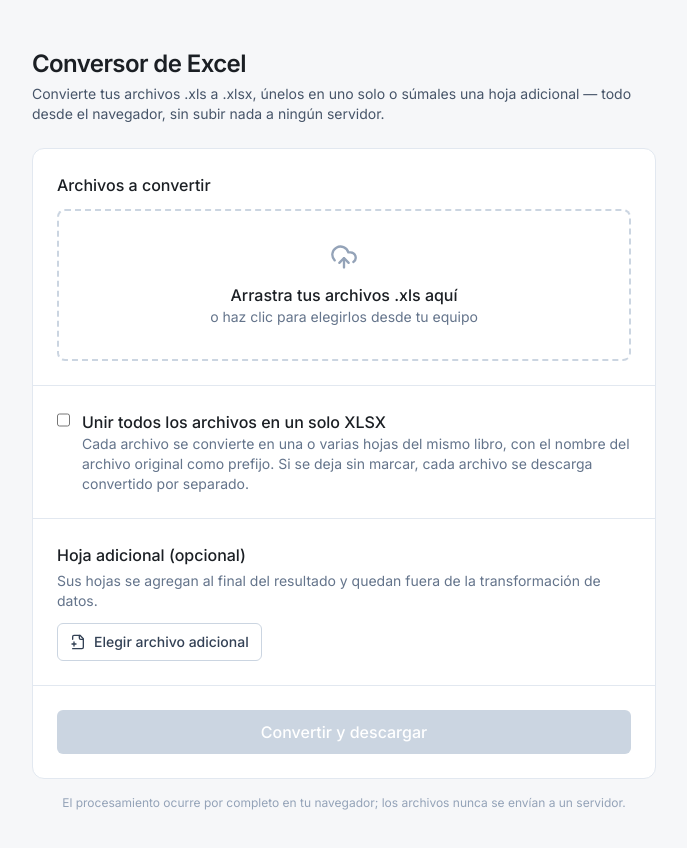
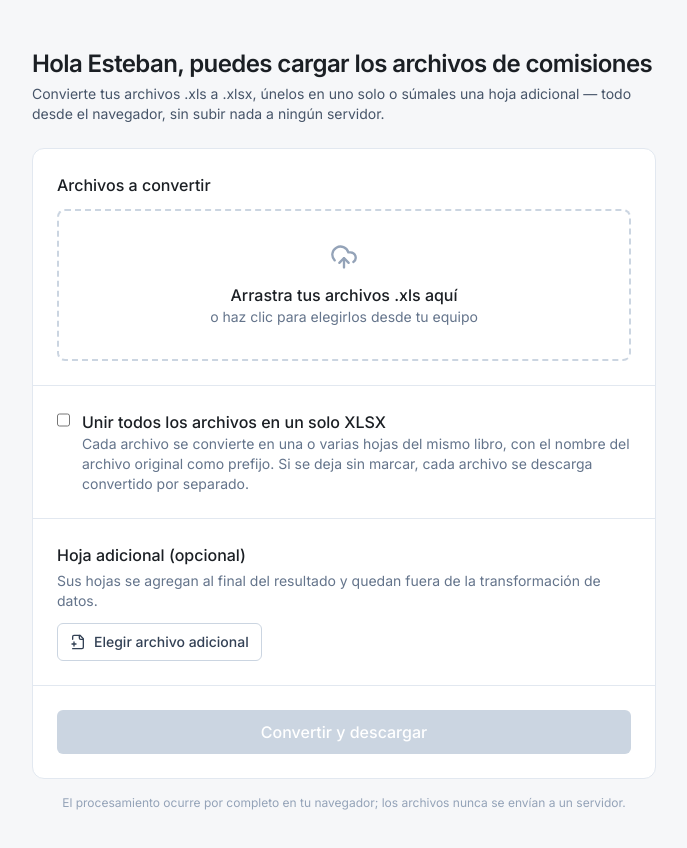
Before and after one commit to JoseGabrielYanez/ComisionesBF, a React (Vite) app: page / in a window 1280 px wide. Shown: the top 848 px of the page, without its empty margins (296-983 px from the left). Built offline with nearby package versions, Linux system fonts and the light colour scheme.

Commit message:
cambio en titulo

```diff
--- a/src/App.jsx
+++ b/src/App.jsx
@@ -222,7 +222,7 @@ export default function App() {
     <div className="min-h-screen bg-paper text-ink">
       <div className="mx-auto flex min-h-screen max-w-2xl flex-col justify-center px-6 py-12">
         <header className="mb-6">
-          <h1 className="text-2xl font-semibold tracking-tight">Conversor de Excel</h1>
+          <h1 className="text-2xl font-semibold tracking-tight"> Hola Esteban, puedes cargar los archivos de comisiones</h1>
           <p className="mt-1 text-sm text-slate-600">
             Convierte tus archivos .xls a .xlsx, únelos en uno solo o súmales una hoja
             adicional — todo desde el navegador, sin subir nada a ningún servidor.
```
